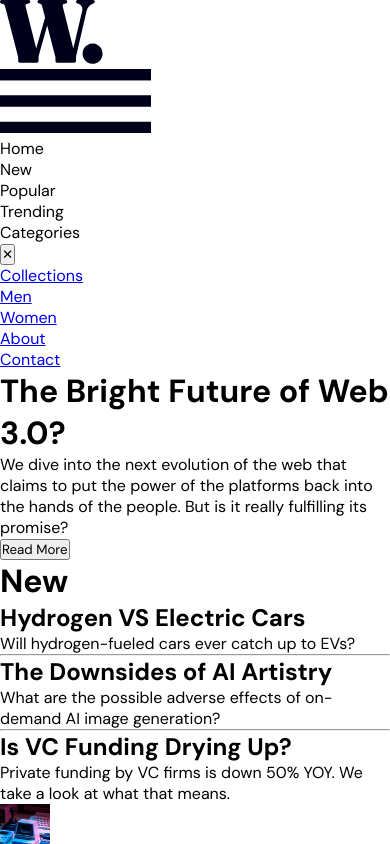
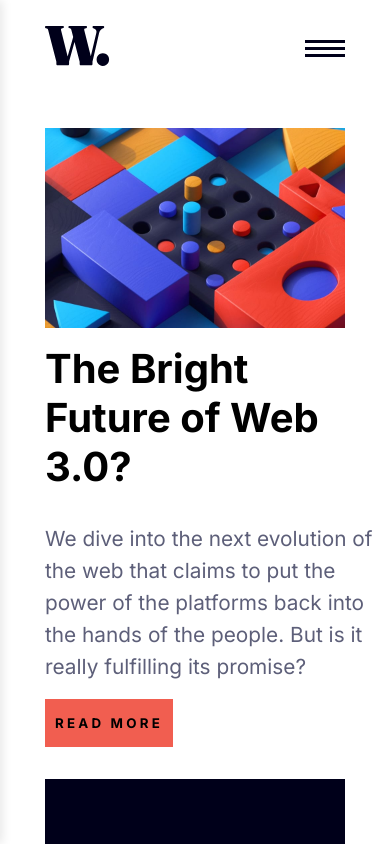
Before and after one commit to Not-Sage/Junior-Level-Front-End-Mentor-Challenges, a plain HTML site: page News homepage/index.html in a window 390 px wide. Shown: the top 844 px of the page. Drawn offline with nearby package versions, Linux system fonts and the light colour scheme; files that its build step writes are made by us from their sources.

Commit message:
News homepage

```diff
--- a/News homepage/index.html
+++ b/News homepage/index.html
@@ -14,7 +14,7 @@
     <link href="https://unpkg.com/aos@2.3.1/dist/aos.css" rel="stylesheet" />
 
     <title>Frontend Mentor | News homepage</title>
-    <link rel="stylesheet" href="dist/css/style.this.css" />
+    <link rel="stylesheet" href="style.this.css" />
 
     <!-- Feel free to remove these styles or customise in your own stylesheet 👍 -->
     <style>
--- /dev/null
+++ b/News homepage/style.this.css
@@ -0,0 +1,275 @@
+@import url("https://fonts.googleapis.com/css2?family=Inter:ital,opsz,wght@0,14..32,100..900;1,14..32,100..900&display=swap");
+* {
+  margin: 0;
+  padding: 0;
+  box-sizing: border-box;
+  font-family: "Inter", sans-serif;
+}
+
+body {
+  padding: 2rem;
+  max-width: 1400px;
+  margin: 0 auto;
+}
+
+.head {
+  display: flex;
+  min-height: 6rem;
+  align-items: center;
+}
+.head .logo {
+  flex-grow: 2;
+  cursor: pointer;
+}
+.head .navelements {
+  flex-grow: 1;
+}
+.head .navelements ul {
+  display: flex;
+  justify-content: space-between;
+  list-style: none;
+}
+.head .navelements ul li {
+  color: hsl(236, 13%, 42%);
+  cursor: pointer;
+}
+.head .menu {
+  display: none;
+}
+
+.main {
+  display: flex;
+  min-height: 35rem;
+  gap: 2rem;
+  margin: 2rem 0 6rem 0;
+}
+.main .main1 {
+  max-width: 70%;
+  display: flex;
+  flex-direction: column;
+}
+.main .main1 .img {
+  height: 50%;
+  width: 100%;
+  background-image: url("/assets/images/image-web-3-desktop.jpg");
+  background-position: center;
+  background-size: cover;
+  background-repeat: no-repeat;
+}
+.main .main1 .imgdata {
+  display: flex;
+  width: 100%;
+  height: 50%;
+  gap: 1rem;
+}
+.main .main1 .imgdata .imgdataheading {
+  width: 50%;
+  font-size: 1.8rem;
+  padding: 3rem 0;
+}
+.main .main1 .imgdata .imgdatacontent {
+  width: 50%;
+  display: flex;
+  flex-direction: column;
+  justify-content: space-between;
+}
+.main .main1 .imgdata .imgdatacontent p {
+  font-size: 1.3rem;
+  line-height: 2rem;
+  color: hsl(236, 13%, 42%);
+  padding-top: 2rem;
+}
+.main .main1 .imgdata .imgdatacontent button {
+  max-width: 40%;
+  padding: 1rem 0;
+  background-color: hsl(5, 85%, 63%);
+  border: none;
+  color: #000;
+  text-transform: uppercase;
+  font-weight: 700;
+  letter-spacing: 0.2rem;
+}
+.main .main2 {
+  background-color: hsl(240, 100%, 5%);
+  display: flex;
+  flex-direction: column;
+  justify-content: space-around;
+  padding: 1rem;
+}
+.main .main2 h1 {
+  color: hsl(35, 77%, 62%);
+}
+.main .main2 .data {
+  display: flex;
+  flex-direction: column;
+  gap: 1rem;
+}
+.main .main2 .data h2 {
+  color: white;
+  font-size: 1.1rem;
+}
+.main .main2 .data p {
+  color: hsl(233, 8%, 79%);
+  font-size: 1rem;
+}
+.main .main2 hr {
+  color: hsl(236, 13%, 42%);
+}
+
+.foot {
+  display: flex;
+  justify-content: space-between;
+  margin-bottom: 2rem;
+}
+.foot .footdata {
+  max-width: 33%;
+  height: auto;
+  display: flex;
+  justify-content: space-between;
+  gap: 1rem;
+}
+.foot .footdata img {
+  height: 8rem;
+}
+.foot .footdata .footdatacontent {
+  display: flex;
+  flex-direction: column;
+  justify-content: space-around;
+}
+.foot .footdata .footdatacontent h2 {
+  color: hsl(5, 85%, 63%);
+}
+.foot .footdata .footdatacontent p {
+  color: hsl(236, 13%, 42%);
+}
+
+.mobile-nav {
+  position: fixed;
+  top: 0;
+  left: 0;
+  width: 70%;
+  height: 100%;
+  background-color: white;
+  z-index: 999;
+  padding: 2rem 1.5rem;
+  box-shadow: 2px 0 10px rgba(0, 0, 0, 0.1);
+  transform: translateX(-100%);
+  transition: transform 0.3s ease-in-out;
+}
+
+.mobile-nav ul {
+  list-style: none;
+  padding: 0;
+  margin-top: 2rem;
+}
+
+.mobile-nav li {
+  margin-bottom: 1.2rem;
+}
+
+.mobile-nav a {
+  text-decoration: none;
+  color: #1d1d1d;
+  font-weight: 700;
+  font-size: 1.2rem;
+  font-family: "Kumbh Sans", sans-serif;
+}
+
+/* Close button */
+.close-btn {
+  background: none;
+  border: none;
+  font-size: 1.5rem;
+  cursor: pointer;
+}
+
+/* Toggle class */
+.mobile-nav.active {
+  transform: translateX(0%);
+}
+
+/* Mobile menu icon (hamburger) */
+.mobile-menu-icon {
+  display: none;
+  cursor: pointer;
+  padding: 1rem;
+}
+
+@media screen and (max-width: 746px) {
+  html {
+    width: 100vw;
+    display: flex;
+    flex-direction: column;
+    justify-content: center;
+    align-items: center;
+  }
+  body {
+    padding: 0;
+    margin: 0 10px;
+    max-width: 300px;
+  }
+  .navelements {
+    display: none;
+  }
+  .head {
+    height: auto;
+    width: 100%;
+  }
+  .menu {
+    display: block !important;
+    z-index: 100;
+  }
+  h1 {
+    font-size: 2rem;
+  }
+  .main {
+    flex-direction: column;
+    width: 100%;
+  }
+  .main .main1, .main .main2 {
+    width: 100%;
+  }
+  .main .main1 {
+    max-width: 300px;
+  }
+  .main .main1 .img {
+    min-height: 200px;
+    width: 300px;
+  }
+  .imgdata {
+    flex-direction: column;
+    width: 100%;
+    min-width: 310px;
+    gap: 0 !important;
+  }
+  .imgdata h1 {
+    width: 90%;
+    font-size: 2.5rem;
+  }
+  .imgdataheading {
+    min-width: 100%;
+    padding: 1rem 0rem !important;
+  }
+  .imgdatacontent p {
+    width: 90vw;
+    padding: 1rem 0 !important;
+  }
+  .imgdatacontent button {
+    min-width: 8rem;
+  }
+  .main2 {
+    min-height: 100vh;
+  }
+  .foot {
+    flex-direction: column;
+    margin: 0 auto;
+    width: 100%;
+  }
+  .footdata {
+    margin: 1rem 0;
+    width: 100%;
+  }
+  .footdatacontent h2, .footdatacontent h3, .footdatacontent p {
+    width: 50Vw;
+  }
+}/*# sourceMappingURL=style.this.css.map */
```
